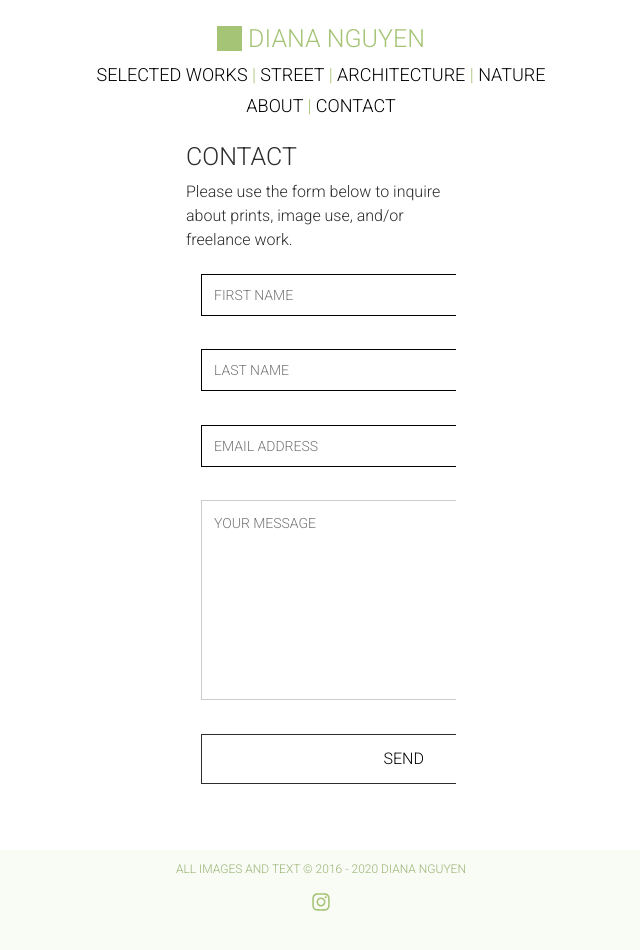
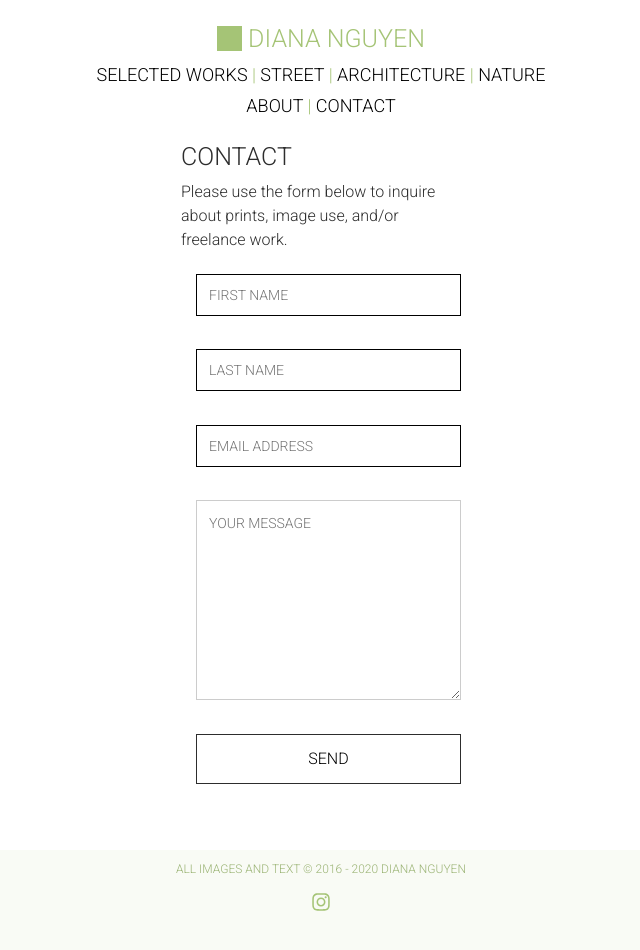
Before and after one commit to dnguye2/dnguye2.github.io, a Jekyll site: the page built from contact.md, in a window 1280 px wide. Shown: the whole page, without its empty margins (319-959 px from the left). Built offline with Jekyll 4.4.1, drawn with Linux system fonts in a browser that asks for light colours.

Commit message:
made contact form web responsive

```diff
--- a/assets/css/main.scss
+++ b/assets/css/main.scss
@@ -162,13 +162,11 @@
 
 // Styling Contact Form
 /* styling text for contact form */
-input[type=text], select, textarea {
+input[type=text], textarea {
   font-family: Roboto;
   font-style: normal;
   font-weight: 300;
   font-size: 14px;
-  width: 405.5px;
-  height: 100%;
   padding: 12px; /* Some padding */
   border: 1px solid #ccc; /* Gray border */
   border-radius: o; /* Rounded borders */
@@ -178,14 +176,15 @@
   resize: vertical /* Allow the user to vertically resize the textarea (not horizontally) */
 }
 
-.contact {
-  margin: auto;
-  width: auto;
-  padding: 0px 0px 0px 15px;
+input[type=text], label, textarea {
+  width: 100%;
+  height: 100%;
 }
 
+
 input[type=submit] {
-  width: 405.5px;
+  width: 100%;
+  height: 100%;
   font-family: Roboto;
   font-style: normal;
   font-weight: 300;
@@ -196,6 +195,12 @@
   cursor: pointer;
 }
 
+.contact {
+  margin: auto;
+  width: 100%;
+  height: auto;
+  padding: 0px 0px 0px 15px;
+}
 
 .responsive {
   width: 100%;
--- a/contact.md
+++ b/contact.md
@@ -2,24 +2,24 @@
 layout: default
 ---
 
-<div id="page-container">
-    <div id="content-wrap">
- <div class="row justify-content-center">
-  <div class="col-sm-3">
+<div id="page-container responsive">
+    <div id="content-wrap responsive">
+ <div class="row justify-content-center responsive">
+  <div class="col-sm-3 responsive">
     <h1>Contact</h1>
     <p>Please use the form below to inquire about prints, image use, and/or freelance work.</p>
 
-<div class="row justify-content-center">
+<div class="row justify-content-center responsive">
 <div class="contact responsive">
   <form action="https://formspree.io/mknozayb"
     method="POST"
   >
 
-  <div class="form-group">
+  <div class="form-group responsive">
   <label>
   <input type="text" name="firstname" placeholder = "FIRST NAME" style="border: 1px solid black;" required class="responsive">
   </label>
-  <div class="form-group">
+  <div class="form-group responsive">
 
   <br/>
 
@@ -44,10 +44,9 @@
     /* change these properties to whatever you want */
     background-color: white;
     color: black;
-
-}
-</style>
-  <!-- <button type="submit">Send Message</button> -->
+  }
+  </style>
+    <!-- <button type="submit">Send Message</button> -->
   <style type="text/css">
 
 </div>
```
